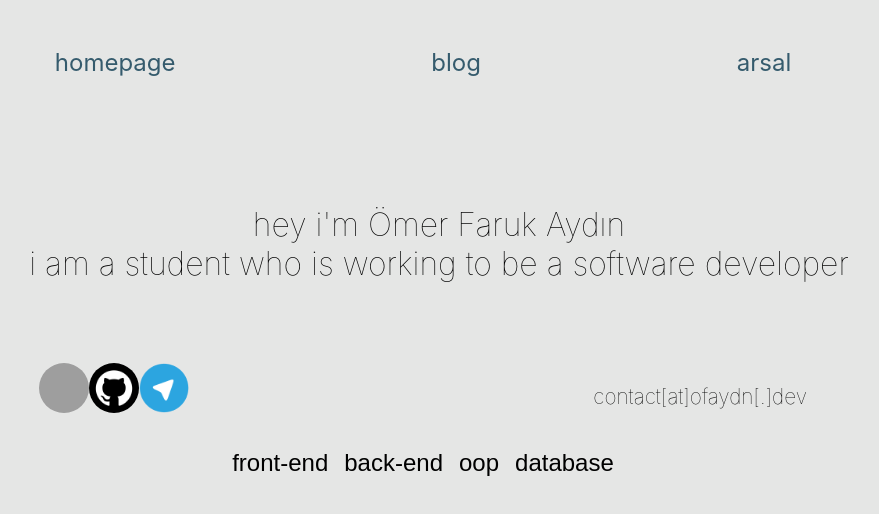
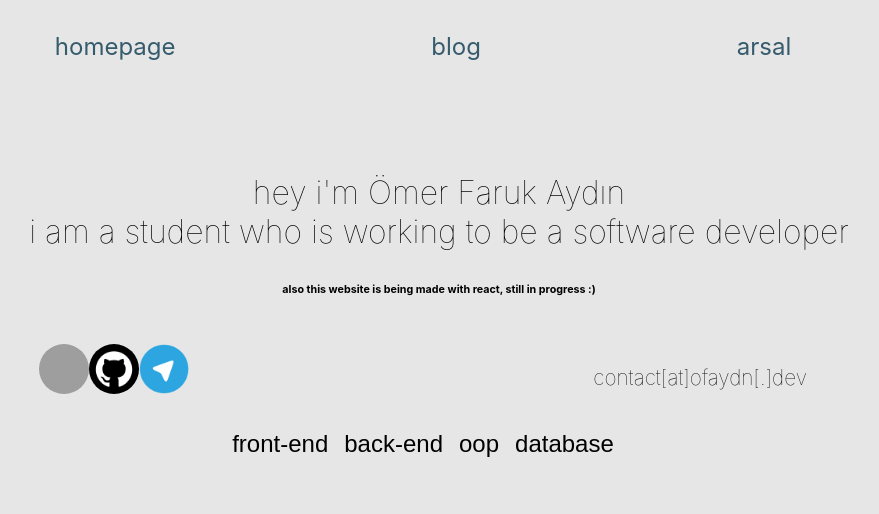
Before and after one commit to ofaydn/ofaydndev, a React (Create React App) app: page / in a window 1280 px wide. Shown: the top 514 px of the page, without its empty margins (217-1096 px from the left). Built offline with nearby package versions, Linux system fonts and the light colour scheme; grey boxes are pictures that could not be loaded.

Commit message:
roughly done, just blog left lol

```diff
--- a/package.json
+++ b/package.json
@@ -6,8 +6,10 @@
     "@testing-library/jest-dom": "^5.16.4",
     "@testing-library/react": "^13.1.1",
     "@testing-library/user-event": "^13.5.0",
+    "path": "^0.12.7",
     "react": "^18.0.0",
     "react-dom": "^18.0.0",
+    "react-router-dom": "^6.3.0",
     "react-scripts": "5.0.1",
     "styled-components": "^5.3.5",
     "web-vitals": "^2.1.4"
--- a/src/App.js
+++ b/src/App.js
@@ -1,19 +1,24 @@
 import React from 'react';
 import './App.css';
 //import Logo from "./components/logo/index.js"
-import Navbar from "./components/navbar/index.js"
-import Intro from "./components/introduction/index.js"
-import Skills from "./components/skills/index.js";
+import { BrowserRouter as Router, Routes, Route } from "react-router-dom";
+import Home from "./pages/home.js";
+import Blog from "./pages/blog.js";
+import Arsal from "./pages/arsal.js";
 function App() {
 ///*<Logo/>*/
   return (
-    <div className='mainclass'>
-      <Navbar title="homepage" link="/homepage"
-      title2="blog" link2="/blog"
-      title3="arsal" link3="/arsal"/>
-      <Intro/>
-      <Skills/>
-    </div>
+    <Router>
+
+      <Routes>
+        <Route path="/" element={<Home/>} />
+        <Route path="/blog" element={<Blog/>} />
+        <Route path="/arsal" element={<Arsal/>} />
+      </Routes>
+    </Router>
+
+
+
   );
 }
 
--- a/src/components/introduction/index.js
+++ b/src/components/introduction/index.js
@@ -24,17 +24,10 @@ const IntroFooter = styled.div`
   margin: 0 auto;
   display: flex;
   width:60%;
-  @media only screen and (max-width: 600px) {
-  flex-direction: column;
-  .text{
-    padding-left:1.5rem;
-  }
-}
   img:hover{
     transform: rotate(360deg);
   }
   p{
-
     font-size: 1.3rem;
     font-weight: 100;
   }
@@ -42,6 +35,13 @@ const IntroFooter = styled.div`
     width: 100%;
     display: flex;
     justify-content: right;
+  }
+  @media only screen and (max-width: 450px) {
+    flex-direction: column;
+    .text{
+      justify-content: center;
+      padding:0;
+    }
   }
   `
 
@@ -54,13 +54,16 @@ const FooterLinks = styled.div`
     height:50px;
     transition: 0.7s;
     border-radius: 50%;
-    margin: rem;
+    margin: 0rem;
   }
   a{
     text-decoration: none;
     transition: 0.3s;padding: 0 auto;
   }
-
+  @media only screen and (max-width: 450px){
+    width: 100%;
+    justify-content: center;
+  }
 `
 const Intromain = styled.div`
 margin: 0 auto;`
@@ -70,6 +73,7 @@ return(
         <Intro>
             <p>hey i'm Ömer Faruk Aydın <br/>
     i am a student who is working to be a software developer</p>
+    <h6 style={{margin:"0 auto"}}>also this website is being made with react, still in progress :)</h6>
         </Intro>
         <IntroFooter>
             <FooterLinks>
--- a/src/components/navbar/index.js
+++ b/src/components/navbar/index.js
@@ -2,7 +2,7 @@ import React from "react";
 import styled from "styled-components";
 const Nav = styled.div`
 margin: 0 auto;
-padding: 3rem 1rem;
+padding: 2rem 1rem;
   font-size:150%;
   display: flex;
   justify-content: space-evenly;
@@ -18,6 +18,7 @@ padding: 3rem 1rem;
 `
 export default function App(props){
     const {title,link,title2,link2,title3,link3} = props;
+
     return(
         <Nav>
             <a href={link}>{title}</a>
--- a/src/index.js
+++ b/src/index.js
@@ -1,7 +1,7 @@
 import React from 'react';
 import ReactDOM from 'react-dom/client';
 import './index.css';
-import App from './App';
+import App from './App.js';
 import reportWebVitals from './reportWebVitals';
 
 const root = ReactDOM.createRoot(document.getElementById('root'));
--- /dev/null
+++ b/src/pages/arsal.js
@@ -0,0 +1,15 @@
+import Navbar from '../components/navbar/index.js';
+import video from '../components/img/arsal.mp4';
+export default function arsal() {
+  return (
+    <div>
+        <Navbar title="homepage" link="/"
+          title2="blog" link2="/blog"
+          title3="arsal" link3="/arsal"/>
+        <Navbar/>
+        <video width="100%" height="70%" controls>
+        <source src={video} type="video/mp4"/>
+        </video>
+    </div>
+  )
+}
--- /dev/null
+++ b/src/pages/blog.js
@@ -0,0 +1,13 @@
+import Navbar from '../components/navbar/index.js';
+import Intro from '../components/introduction/index.js';
+export default function index() {
+  return (
+
+    <div className='mainclass'>
+          <Navbar title="homepage" link="/"
+          title2="blog" link2="/blog"
+          title3="arsal" link3="/arsal"/>
+          <Intro/>
+    </div>
+  )
+}
--- /dev/null
+++ b/src/pages/home.js
@@ -0,0 +1,16 @@
+import Navbar from "../components/navbar/index.js";
+import Intro from "../components/introduction/index.js"
+import Skills from "../components/skills/index.js";
+export default function App() {
+    ///*<Logo/>*/
+      return (
+        <div className='mainclass'>
+          <Navbar title="homepage" link="/"
+          title2="blog" link2="/blog"
+          title3="arsal" link3="/arsal"/>
+          <Intro/>
+          <Skills/>
+        </div>
+
+      );
+    }
```
Also changed, not shown: 2 other files (tests, documents, lock files or other folders).
